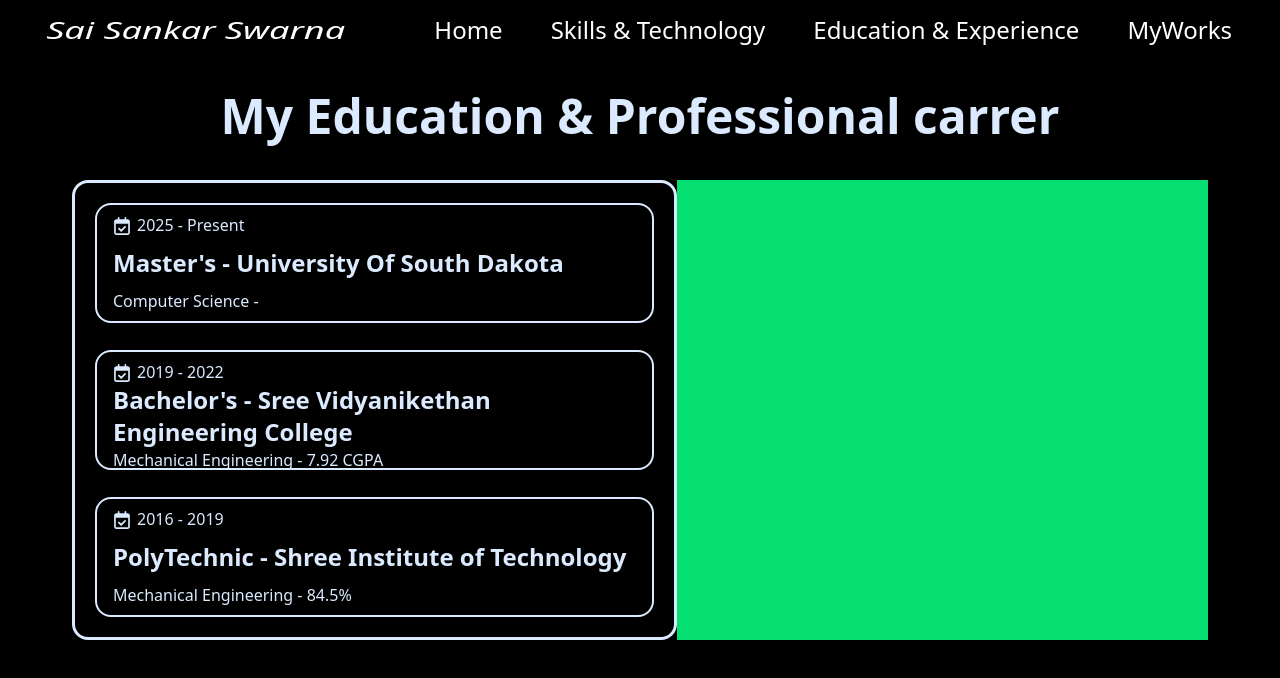
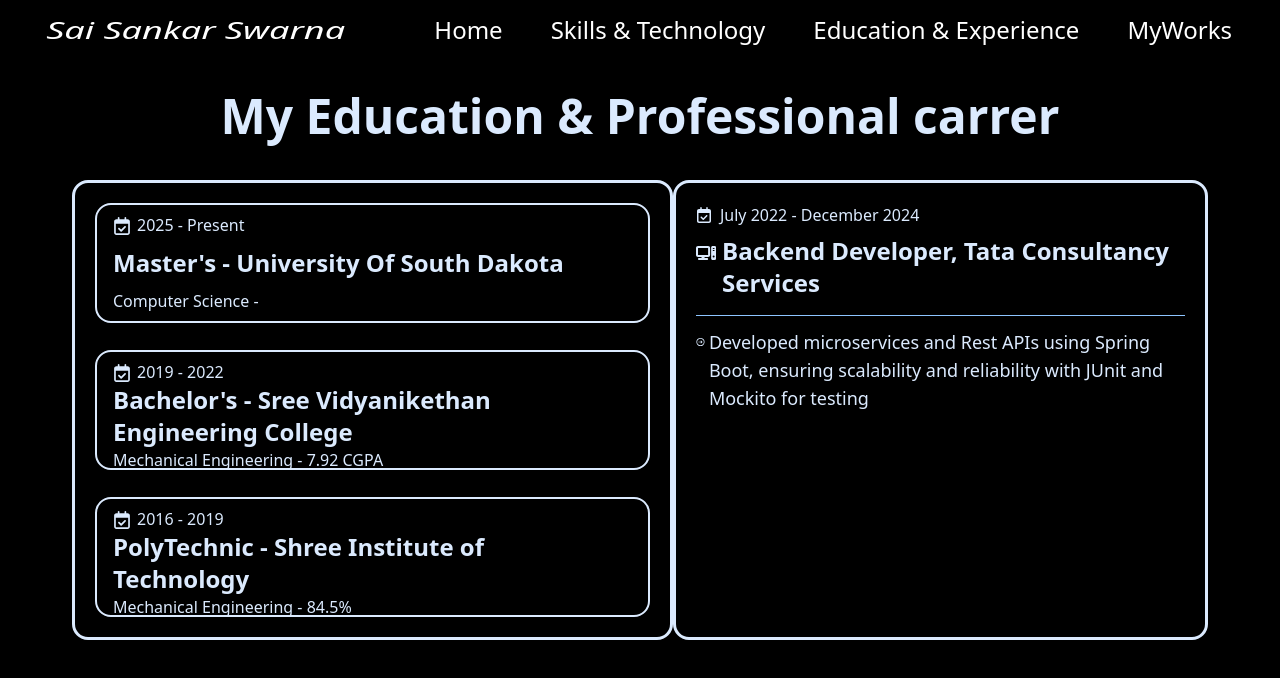
Before and after one commit to Swarna7414/WebPortfolio, a React (Vite) app: page /educationandexperience in a window 1280 px wide. Shown: the top 678 px of the page. Built offline with nearby package versions, Linux system fonts and the light colour scheme.

Commit message:
started Experience Content

```diff
--- a/src/Routw/EandE.tsx
+++ b/src/Routw/EandE.tsx
@@ -1,5 +1,7 @@
 import React from "react";
 import { FaRegCalendarCheck } from "react-icons/fa6";
+import { CgArrowRightO } from "react-icons/cg";
+import { FaComputer } from "react-icons/fa6";
 
 const EandE:React.FC=()=>{
   return(
@@ -9,6 +11,7 @@ const EandE:React.FC=()=>{
           My Education & Professional carrer
         </h1>
       </div>
+
       {/**Education Content */}
       <div className="flex flex-row items-center justify-between ">
         <div className="border-3 border-b-blue-100 rounded-2xl w-180 h-115 flex flex-col px-5 py-5 justify-between hover:border-blue-300 duration-300">
@@ -44,8 +47,27 @@ const EandE:React.FC=()=>{
 
         </div>
         {/** Experience content */}
-        <div className="bg-green-400 w-160 h-115">
 
+        <div className="border-3 w-160 h-115 rounded-2xl hover:border-blue-300 flex flex-col px-5 py-5">
+          <div className="flex flex-col">
+            <div>
+              <div className="flex flex-row text-md mb-2">
+                <FaRegCalendarCheck className="mt-1 mr-2"/>
+                <span>July 2022 - December 2024</span>
+              </div>
+              <h1 className="text-2xl font-bold flex flex-row group"><FaComputer className="mt-1.5 mr-1.5 group-hover:text-blue-400 duration-300"/>Backend Developer, Tata Consultancy Services</h1>
+              <div className="w-3/3 h-px bg-blue-300 mt-4 mx-auto"></div>
+            </div>
+
+
+            {/**Points*/}
+            <div>
+              <div className="mt-3">
+                <h1 className="flex flex-row text-lg"><CgArrowRightO className="mr-1 mt-1 text-xl"/>Developed microservices and Rest APIs using Spring Boot, ensuring
+                scalability and reliability with JUnit and Mockito for testing</h1>
+              </div>
+            </div>
+          </div>
         </div>
       </div>
     </section>
```
